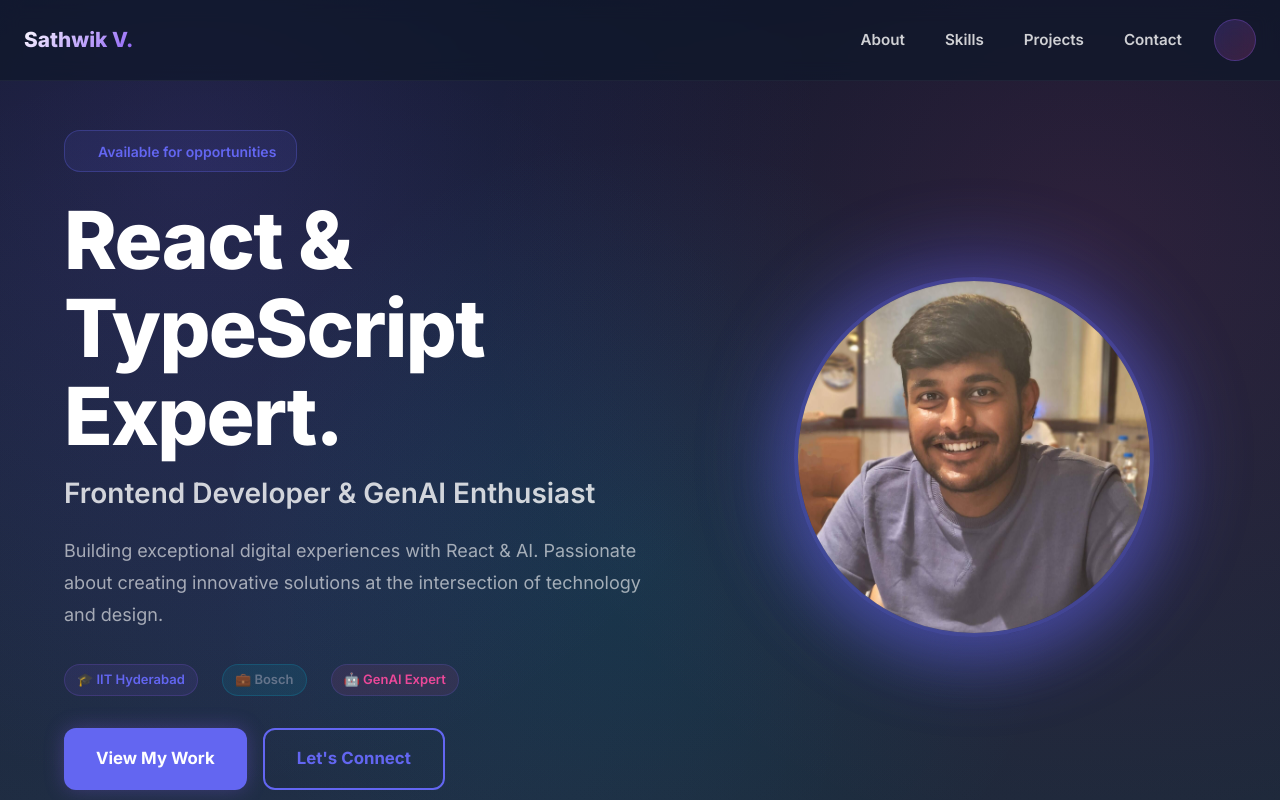
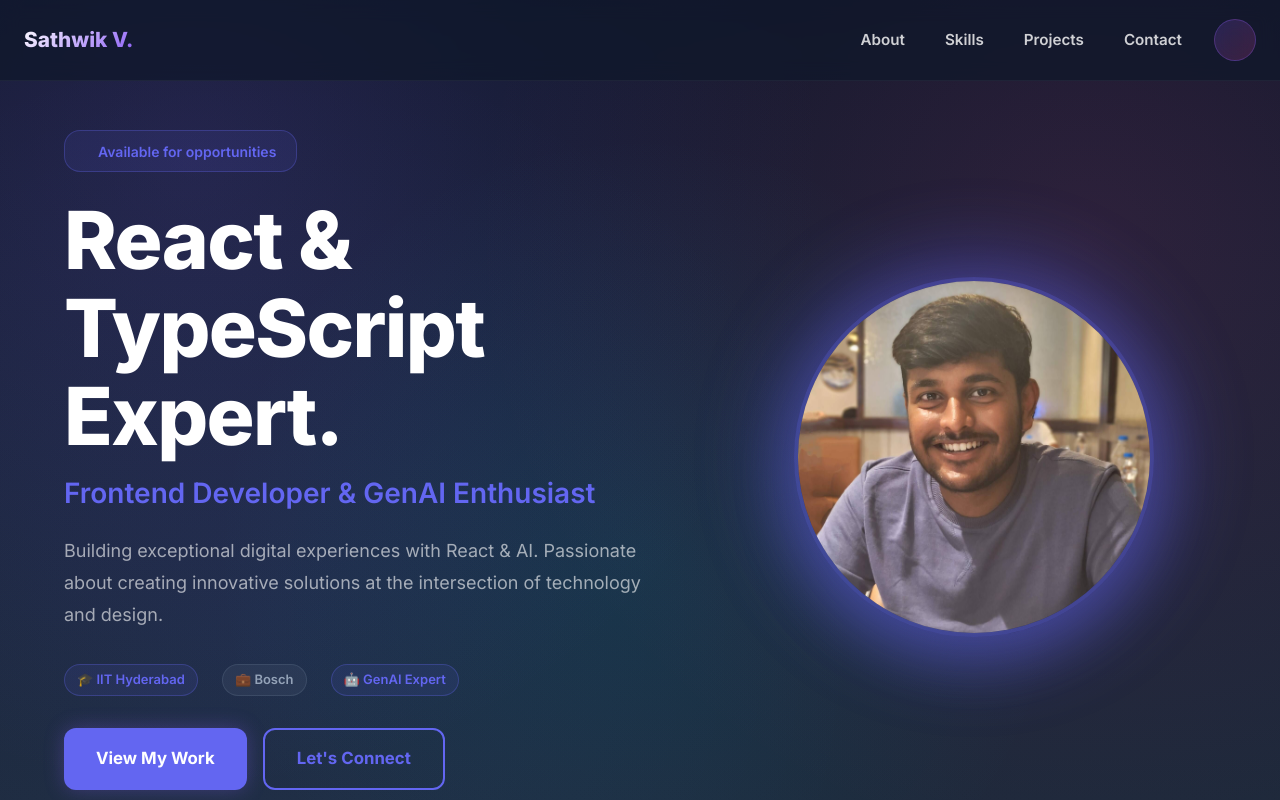
Before and after one commit to sathwik22/Portfolio, a React (Create React App) app: page / in a window 1280 px wide. Shown: the top 800 px of the page. Built offline with nearby package versions, Linux system fonts and the light colour scheme; some icons are missing.

Commit message:
fixed vuild failure

```diff
--- a/src/components/HeroSection.jsx
+++ b/src/components/HeroSection.jsx
@@ -30,15 +30,6 @@ const float = keyframes`
   }
   50% {
     transform: translateY(-20px);
-  }
-`;
-
-const gradientAnimation = keyframes`
-  0%, 100% {
-    background-position: 0% 50%;
-  }
-  50% {
-    background-position: 100% 50%;
   }
 `;
 
@@ -125,9 +116,7 @@ const HeroSection = ({ currentLine, darkMode, scrollToSection, theme }) => {
                                 fontSize: { xs: '1.25rem', md: '1.75rem' },
                                 mb: 3,
                                 fontWeight: 600,
-                                color: darkMode
-                                    ? 'rgba(255, 255, 255, 0.8)'
-                                    : 'rgba(0, 0, 0, 0.7)',
+                                color: theme.palette.primary.main,
                             }}
                         >
                             Frontend Developer & GenAI Enthusiast
@@ -162,14 +151,14 @@ const HeroSection = ({ currentLine, darkMode, scrollToSection, theme }) => {
                                 size="medium"
                                 sx={{
                                     bgcolor: darkMode
-                                        ? 'rgba(139, 92, 246, 0.1)'
-                                        : 'rgba(124, 58, 237, 0.1)',
+                                        ? 'rgba(99, 102, 241, 0.1)'
+                                        : 'rgba(79, 70, 229, 0.08)',
                                     color: theme.palette.primary.main,
                                     fontWeight: 600,
                                     border: `1px solid ${
                                         darkMode
-                                            ? 'rgba(139, 92, 246, 0.2)'
-                                            : 'rgba(124, 58, 237, 0.2)'
+                                            ? 'rgba(99, 102, 241, 0.3)'
+                                            : 'rgba(79, 70, 229, 0.2)'
                                     }`,
                                 }}
                             />
@@ -178,14 +167,14 @@ const HeroSection = ({ currentLine, darkMode, scrollToSection, theme }) => {
                                 size="medium"
                                 sx={{
                                     bgcolor: darkMode
-                                        ? 'rgba(6, 182, 212, 0.1)'
-                                        : 'rgba(8, 145, 178, 0.1)',
-                                    color: theme.palette.secondary.main,
+                                        ? 'rgba(100, 116, 139, 0.15)'
+                                        : 'rgba(71, 85, 105, 0.08)',
+                                    color: darkMode ? '#94A3B8' : '#475569',
                                     fontWeight: 600,
                                     border: `1px solid ${
                                         darkMode
-                                            ? 'rgba(6, 182, 212, 0.2)'
-                                            : 'rgba(8, 145, 178, 0.2)'
+                                            ? 'rgba(100, 116, 139, 0.3)'
+                                            : 'rgba(71, 85, 105, 0.2)'
                                     }`,
                                 }}
                             />
@@ -194,13 +183,13 @@ const HeroSection = ({ currentLine, darkMode, scrollToSection, theme }) => {
                                 size="medium"
                                 sx={{
                                     bgcolor: darkMode
-                                        ? 'rgba(236, 72, 153, 0.1)'
-                                        : 'rgba(236, 72, 153, 0.1)',
-                                    color: '#EC4899',
+                                        ? 'rgba(99, 102, 241, 0.1)'
+                                        : 'rgba(79, 70, 229, 0.08)',
+                                    color: theme.palette.primary.main,
                                     fontWeight: 600,
                                     border: `1px solid ${
                                         darkMode
-                                            ? 'rgba(99, 102, 241, 0.2)'
+                                            ? 'rgba(99, 102, 241, 0.3)'
                                             : 'rgba(79, 70, 229, 0.2)'
                                     }`,
                                 }}
```
